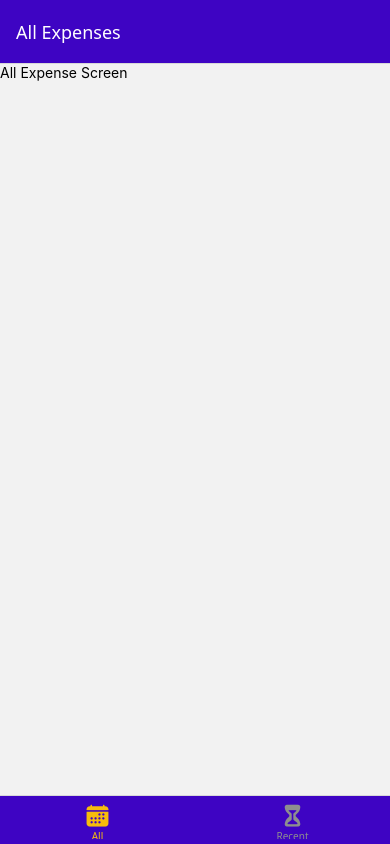
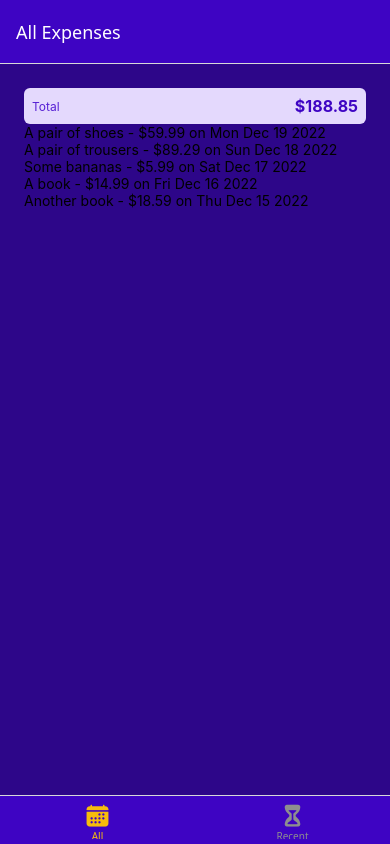
Before and after one commit to SarthakJain23/Expense-Management-RN, a React Native app: screen /AllExpenses in a window 390 px wide. Built offline with nearby package versions, Linux system fonts and the light colour scheme.

Commit message:
feat: implement ExpenseCard component and integrate it into ExpensesList; add dummy data for expenses

```diff
--- /dev/null
+++ b/components/ExpenseCard.tsx
@@ -0,0 +1,17 @@
+import { Text } from "react-native";
+import { Expense } from "../configs/types";
+
+interface ExpenseCardProps {
+  expense: Expense;
+}
+
+const ExpenseCard: React.FC<ExpenseCardProps> = ({ expense }) => {
+  return (
+    <Text>
+      {expense.description} - ${expense.amount.toFixed(2)} on{" "}
+      {expense.date.toDateString()}
+    </Text>
+  );
+};
+
+export default ExpenseCard;
--- a/components/ExpensesOutput/ExpensesList.tsx
+++ b/components/ExpensesOutput/ExpensesList.tsx
@@ -1,12 +1,19 @@
-import { FlatList, View } from "react-native";
+import { FlatList } from "react-native";
 import { Expense } from "../../configs/types";
+import ExpenseCard from "../ExpenseCard";
 
 interface ExpensesListProps {
   expenses: Expense[];
 }
 
 const ExpensesList: React.FC<ExpensesListProps> = ({ expenses }) => {
-  return <FlatList data={expenses} renderItem={() => <View />} />;
+  return (
+    <FlatList
+      data={expenses}
+      keyExtractor={(item) => item.id}
+      renderItem={({ item }) => <ExpenseCard expense={item} />}
+    />
+  );
 };
 
 export default ExpensesList;
--- a/components/ExpensesOutput/ExpensesOutput.tsx
+++ b/components/ExpensesOutput/ExpensesOutput.tsx
@@ -1,5 +1,6 @@
-import { View } from "react-native";
+import { StyleSheet, View } from "react-native";
 import { Expense } from "../../configs/types";
+import { GlobalStyles } from "../../constants/styles";
 import ExpensesList from "./ExpensesList";
 import ExpensesSummary from "./ExpensesSummary";
 
@@ -13,11 +14,19 @@ const ExpensesOutput: React.FC<ExpensesOutputProps> = ({
   periodName,
 }) => {
   return (
-    <View>
+    <View style={styles.container}>
       <ExpensesSummary expenses={expenses} periodName={periodName} />
       <ExpensesList expenses={expenses} />
     </View>
   );
 };
 
+const styles = StyleSheet.create({
+  container: {
+    flex: 1,
+    padding: 24,
+    backgroundColor: GlobalStyles.colors.primary700,
+  },
+});
+
 export default ExpensesOutput;
--- a/components/ExpensesOutput/ExpensesSummary.tsx
+++ b/components/ExpensesOutput/ExpensesSummary.tsx
@@ -1,5 +1,6 @@
-import { Text, View } from "react-native";
+import { StyleSheet, Text, View } from "react-native";
 import { Expense } from "../../configs/types";
+import { GlobalStyles } from "../../constants/styles";
 
 interface ExpensesSummaryProps {
   expenses: Expense[];
@@ -16,11 +17,31 @@ const ExpensesSummary: React.FC<ExpensesSummaryProps> = ({
   );
 
   return (
-    <View>
-      <Text>{periodName}</Text>
-      <Text>${totalAmount.toFixed(2)}</Text>
+    <View style={styles.container}>
+      <Text style={styles.period}>{periodName}</Text>
+      <Text style={styles.amount}>${totalAmount.toFixed(2)}</Text>
     </View>
   );
 };
 
+const styles = StyleSheet.create({
+  container: {
+    padding: 8,
+    backgroundColor: GlobalStyles.colors.primary50,
+    borderRadius: 6,
+    flexDirection: "row",
+    justifyContent: "space-between",
+    alignItems: "center",
+  },
+  period: {
+    fontSize: 12,
+    color: GlobalStyles.colors.primary400,
+  },
+  amount: {
+    fontSize: 16,
+    fontWeight: "bold",
+    color: GlobalStyles.colors.primary500,
+  },
+});
+
 export default ExpensesSummary;
--- /dev/null
+++ b/dummy-data/expenses.ts
@@ -0,0 +1,34 @@
+import { Expense } from "../configs/types";
+
+export const DUMMY_EXPENSES: Expense[] = [
+  {
+    id: "e1",
+    description: "A pair of shoes",
+    amount: 59.99,
+    date: new Date("2022-12-19"),
+  },
+  {
+    id: "e2",
+    description: "A pair of trousers",
+    amount: 89.29,
+    date: new Date("2022-12-18"),
+  },
+  {
+    id: "e3",
+    description: "Some bananas",
+    amount: 5.99,
+    date: new Date("2022-12-17"),
+  },
+  {
+    id: "e4",
+    description: "A book",
+    amount: 14.99,
+    date: new Date("2022-12-16"),
+  },
+  {
+    id: "e5",
+    description: "Another book",
+    amount: 18.59,
+    date: new Date("2022-12-15"),
+  },
+];
--- a/screens/AllExpenseScreen.tsx
+++ b/screens/AllExpenseScreen.tsx
@@ -1,7 +1,8 @@
-import { Text } from "react-native";
+import ExpensesOutput from "../components/ExpensesOutput/ExpensesOutput";
+import { DUMMY_EXPENSES } from "../dummy-data/expenses";
 
 const AllExpenseScreen: React.FC = () => {
-  return <Text>All Expense Screen</Text>;
+  return <ExpensesOutput expenses={DUMMY_EXPENSES} periodName="Total" />;
 };
 
 export default AllExpenseScreen;
--- a/screens/RecentExpenseScreen.tsx
+++ b/screens/RecentExpenseScreen.tsx
@@ -1,7 +1,8 @@
-import { Text } from "react-native";
+import ExpensesOutput from "../components/ExpensesOutput/ExpensesOutput";
+import { DUMMY_EXPENSES } from "../dummy-data/expenses";
 
 const RecentExpenseScreen: React.FC = () => {
-  return <Text>Recent Expense Screen</Text>;
+  return <ExpensesOutput expenses={DUMMY_EXPENSES} periodName="Last 7 Days" />;
 };
 
 export default RecentExpenseScreen;
```
